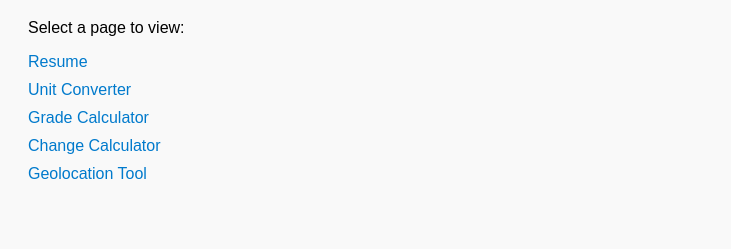
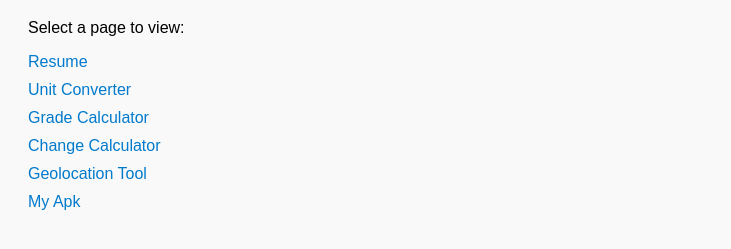
Before and after one commit to ZayarLight/homework-portfolio, a plain HTML site: page index.html in a window 1280 px wide. Shown: the part 89-338 px from the top of the page, without its empty margins (0-731 px from the left). Drawn offline with Linux system fonts and the light colour scheme.

Commit message:
index.html

```diff
--- a/index.html
+++ b/index.html
@@ -22,6 +22,7 @@
     <li><a href="grading.html">Grade Calculator</a></li>
     <li><a href="change.html">Change Calculator</a></li>
     <li><a href="geolocation.html">Geolocation Tool</a></li>
+    <li><a href="ZYL+Homework.apk">My Apk</a></li>
   </ul>
 </body>
 
```
